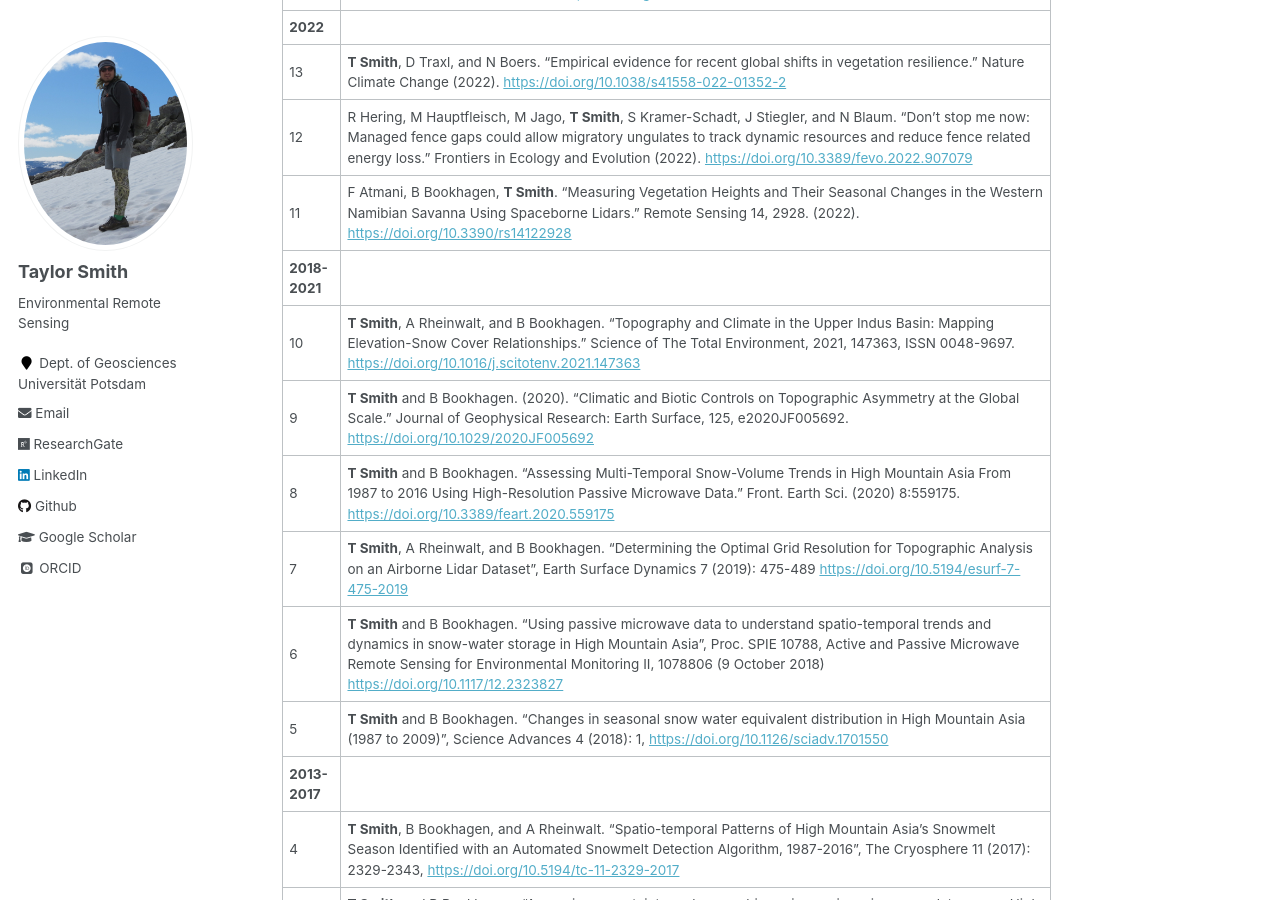
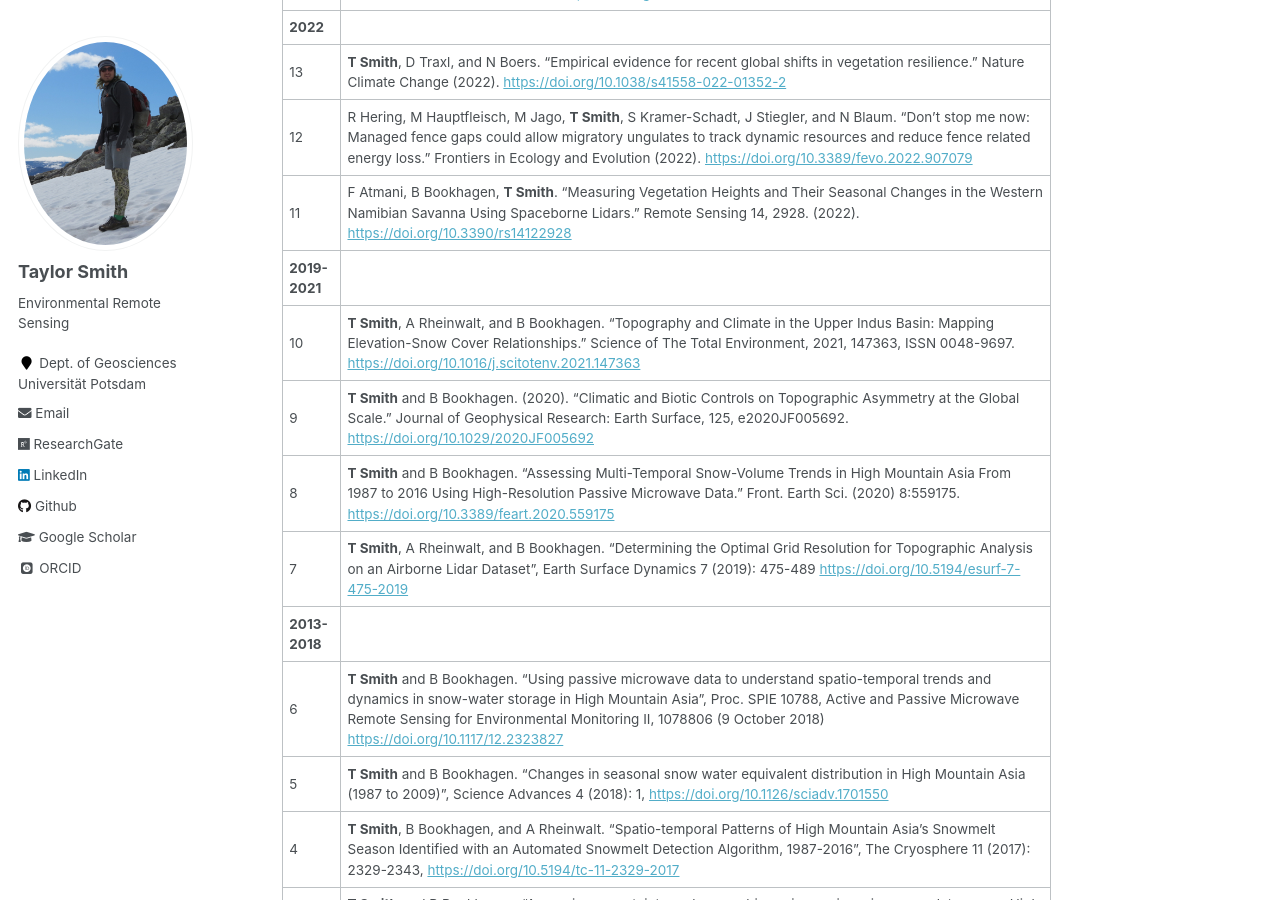
Before and after one commit to tasmi/tasmi.github.io, a Jekyll site: the page built from _pages/publications.md, in a window 1280 px wide and 900 px high, scrolled down 1396 px. Built offline with Jekyll 4.4.1, drawn with Linux system fonts in a browser that asks for light colours; some web fonts are replaced.

Commit message:
Update publications.md

```diff
--- a/_pages/publications.md
+++ b/_pages/publications.md
@@ -15,28 +15,28 @@ I maintain a set of freely available [Google Earth Engine codes](https://github.
 24 | T Liu, A Morr, S Bathiany, L Blaschke, Z Qian, C Diao, **T Smith**, and N Boers. "The influence of data gaps and outliers on resilience indicators." arXiv (2025). [https://doi.org/10.48550/arXiv.2505.19034](https://doi.org/10.48550/arXiv.2505.19034)
 23 | L Flores, C Nendel, B Bookhagen, J A Oviedo-Reyes, **T Smith**, and G Ghazaryan. "The potential of Sentinel-1 time series for large-scale assessment of maize and wheat phenology across Germany". GIScience & Remote Sensing, 62(1) (2025). [https://doi.org/10.1080/15481603.2025.2531593](https://doi.org/10.1080/15481603.2025.2531593)
 22 | Y Su, C Zhang, A Cescatti, K Yu, P Ciais, **T Smith**, J Shang, J Carnicer, J Liu, JM Chen, J K Green, J Wu, G E Ponce-Campos, Y Zhang, Z Zuo, J Liao, J Wu, R Lafortezza, K Yan, X Yang, L Liu, J Ren, W Yuan, X Chen, C Wu, and W Zhou. "Pervasive but biome-dependent relationship between fragmentation and resilience in forests." Nature Ecology & Evolution (2025). [https://doi.org/10.1038/s41559-025-02776-7](https://doi.org/10.1038/s41559-025-02776-7)
-**2024** |
+| **2024**
 21 | L Blaschke, D Nian, S Bathiany, M Ben-Yami, **T Smith**, C Boulton, and N Boers. "Spatial correlation increase in single-sensor satellite data reveals loss of Amazon rainforest resilience." Earth's Future, 12, e2023EF004040  (2024). [https://doi.org/10.1029/2023EF004040](https://doi.org/10.1029/2023EF004040)
 20 | S Bathiany, R Bastiaansen, A Bastos, L Blaschke, J Lever, S Loriani, W De Keersmaecker, W Dorigo, M Milenković, C Senf, **T Smith**, J Verbesselt, and N Boers. "Ecosystem Resilience Monitoring and Early Warning Using Earth Observation Data: Challenges and Outlook."  Surveys in Geophysics (2024). [https://link.springer.com/article/10.1007/s10712-024-09833-z](https://link.springer.com/article/10.1007/s10712-024-09833-z)
 19 | T M Lenton, J F Abrams, A Bartsch, S Bathiany, C A Boulton, J E Buxton, A Conversi, A M Cunliffe, S Hebden, T Lavergne, B Poulter, A Shepherd, **T Smith**, D Swingedouw, R Winkelmann, and N Boers. "Remotely sensing potential climate change tipping points across scales." Nature Communications 15, 343 (2024). [https://doi.org/10.1038/s41467-023-44609-w](https://doi.org/10.1038/s41467-023-44609-w)
-**2023** |
+| **2023**
 18 | Y Yang, Q You, **T Smith**, R Kelly, and S Kang. "Spatiotemporal dipole variations of spring snowmelt over Eurasia." Atmospheric Research (2023). [https://doi.org/10.1016/j.atmosres.2023.107042](https://doi.org/10.1016/j.atmosres.2023.107042)
 17 | **T Smith** and N Boers. "Reliability of Vegetation Resilience Estimates Depends on Biomass Density." Nature Ecology & Evolution (2023). [https://doi.org/10.1038/s41559-023-02194-7](https://doi.org/10.1038/s41559-023-02194-7)
 16 | T Schmidt, T Kuester, **T Smith**, and M Bochow. "Potential of Optical Spaceborne Sensors for the Differentiation of Plastics in the Environment", Remote Sensing 15(8):2020 (2023). [https://doi.org/10.3390/rs15082020](https://doi.org/10.3390/rs15082020)
 15 | **T Smith**, R.-M. Zotta, C. A. Boulton, T. M. Lenton, W. Dorigo, and N. Boers. "Reliability of Resilience Estimation based on Multi-Instrument Time Series", Earth System Dynamics, 14, 173–183, [https://doi.org/10.5194/esd-14-173-2023](https://doi.org/10.5194/esd-14-173-2023), 2023.
 14 | **T Smith** and N Boers. "Global vegetation resilience linked to water availability and variability." Nature Communications 14, 498 (2023). [https://doi.org/10.1038/s41467-023-36207-7](https://doi.org/10.1038/s41467-023-36207-7)
-**2022** |
+| **2022**
 13 | **T Smith**, D Traxl, and N Boers. "Empirical evidence for recent global shifts in vegetation resilience." Nature Climate Change (2022). [https://doi.org/10.1038/s41558-022-01352-2](https://www.nature.com/articles/s41558-022-01352-2)
 12 | R Hering, M Hauptfleisch, M Jago, **T Smith**, S Kramer-Schadt, J Stiegler, and N Blaum. "Don't stop me now: Managed fence gaps could allow migratory ungulates to track dynamic resources and reduce fence related energy loss." Frontiers in Ecology and Evolution (2022). [https://doi.org/10.3389/fevo.2022.907079](https://doi.org/10.3389/fevo.2022.907079)
 11 | F Atmani, B Bookhagen, **T Smith**. "Measuring Vegetation Heights and Their Seasonal Changes in the Western Namibian Savanna Using Spaceborne Lidars." Remote Sensing 14, 2928. (2022). [https://doi.org/10.3390/rs14122928](https://doi.org/10.3390/rs14122928)
-**2018-2021** |
+| **2019-2021**
 10 | **T Smith**, A Rheinwalt, and B Bookhagen. "Topography and Climate in the Upper Indus Basin: Mapping Elevation-Snow Cover Relationships." Science of The Total Environment, 2021, 147363, ISSN 0048-9697. [https://doi.org/10.1016/j.scitotenv.2021.147363](https://doi.org/10.1016/j.scitotenv.2021.147363)
 9 | **T Smith** and B Bookhagen. (2020). "Climatic and Biotic Controls on Topographic Asymmetry at the Global Scale." Journal of Geophysical Research: Earth Surface, 125, e2020JF005692. [https://doi.org/10.1029/2020JF005692](https://doi.org/10.1029/2020JF005692)
 8 | **T Smith** and B Bookhagen. "Assessing Multi-Temporal Snow-Volume Trends in High Mountain Asia From 1987 to 2016 Using High-Resolution Passive Microwave Data." Front. Earth Sci. (2020) 8:559175. [https://doi.org/10.3389/feart.2020.559175](https://doi.org/10.3389/feart.2020.559175)
 7 | **T Smith**, A Rheinwalt, and B Bookhagen. "Determining the Optimal Grid Resolution for Topographic Analysis on an Airborne Lidar Dataset", Earth Surface Dynamics 7 (2019): 475-489 [https://doi.org/10.5194/esurf-7-475-2019](https://doi.org/10.5194/esurf-7-475-2019)
+| **2013-2018**
 6 | **T Smith** and B Bookhagen. "Using passive microwave data to understand spatio-temporal trends and dynamics in snow-water storage in High Mountain Asia", Proc. SPIE 10788, Active and Passive Microwave Remote Sensing for Environmental Monitoring II, 1078806 (9 October 2018) [https://doi.org/10.1117/12.2323827](https://doi.org/10.1117/12.2323827)
 5 | **T Smith** and B Bookhagen. "Changes in seasonal snow water equivalent distribution in High Mountain Asia (1987 to 2009)", Science Advances 4 (2018): 1,  [https://doi.org/10.1126/sciadv.1701550](https://doi.org/10.1126/sciadv.1701550)
-**2013-2017** |
 4 | **T Smith**, B Bookhagen, and A Rheinwalt. "Spatio-temporal Patterns of High Mountain Asia's Snowmelt Season Identified with an Automated Snowmelt Detection Algorithm, 1987-2016", The Cryosphere 11 (2017): 2329-2343, [https://doi.org/10.5194/tc-11-2329-2017](https://doi.org/10.5194/tc-11-2329-2017)
 3 | **T Smith** and B Bookhagen. "Assessing uncertainty and sensor biases in passive microwave data across High Mountain Asia", Remote Sensing of Environment 181 (2016): 174-185. [https://doi.org/10.1016/j.rse.2016.03.037](https://doi.org/10.1016/j.rse.2016.03.037)
 2 | **T Smith**, B Bookhagen, and F Cannon. "Improving semi-automated glacier mapping with a multi-method approach: applications in central Asia", The Cryosphere 9.5 (2015): 1747-1759. [https://doi.org/10.5194/tc-9-1747-2015](https://doi.org/10.5194/tc-9-1747-2015)
```
